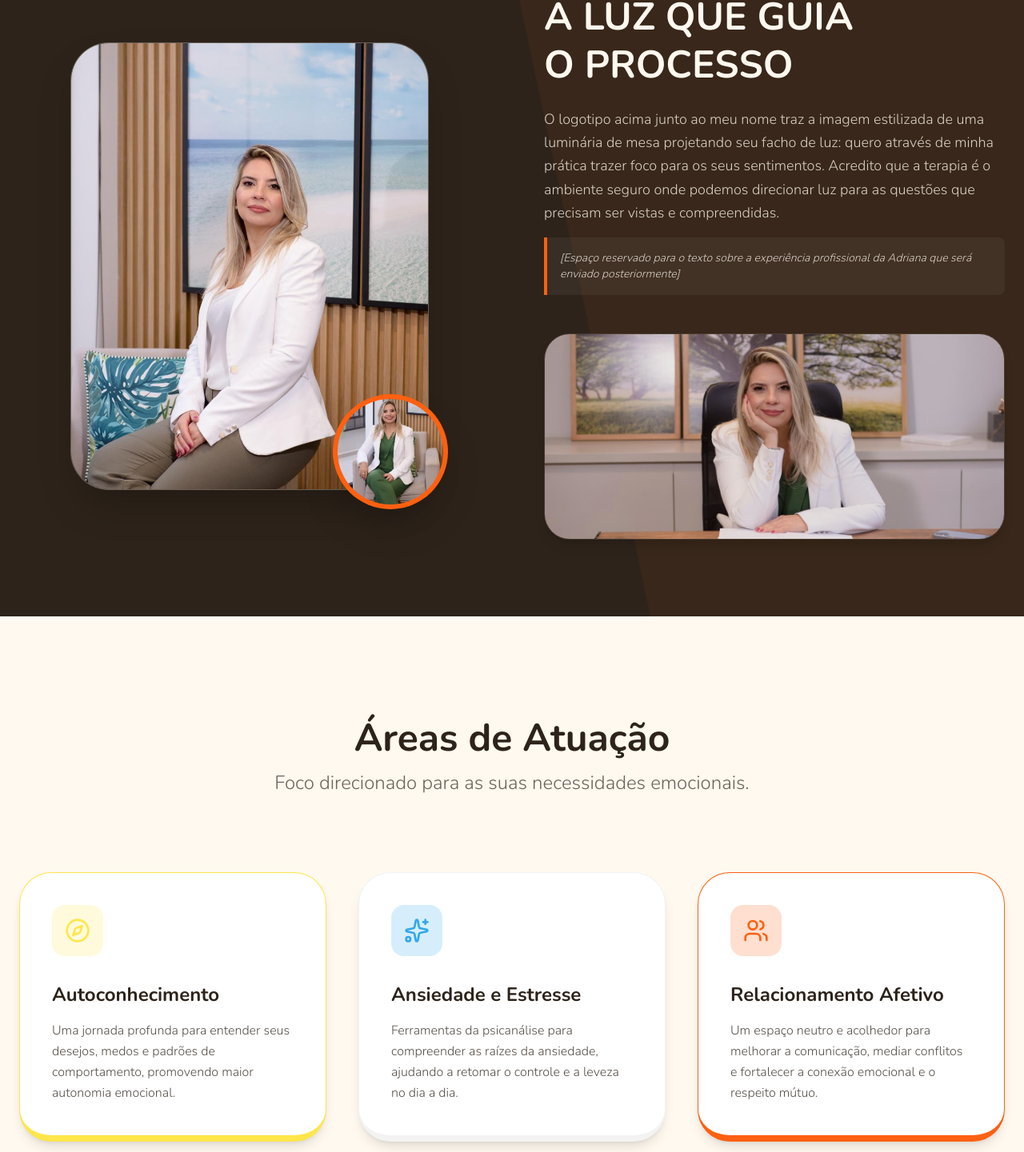
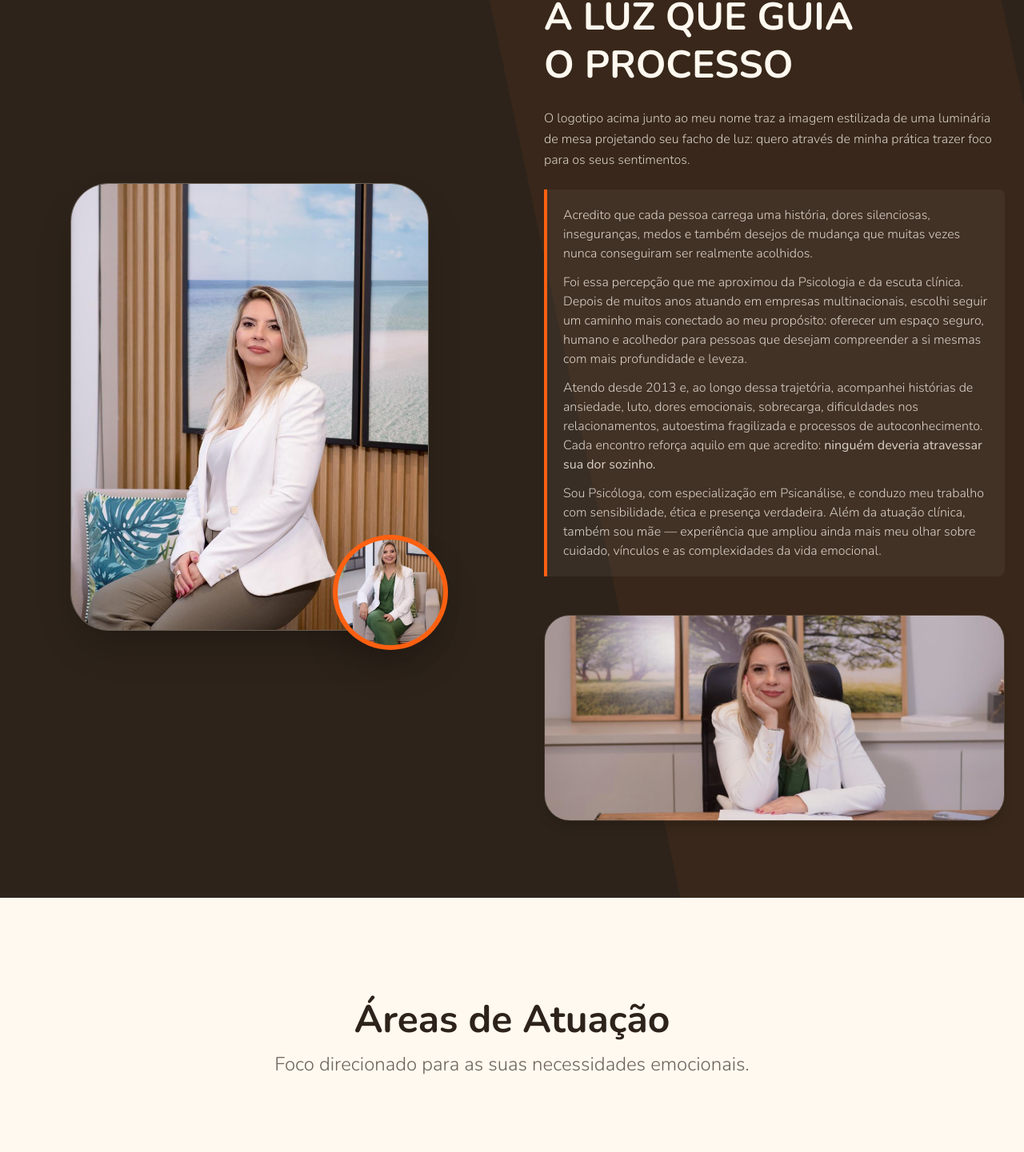
Before and after one commit to Harlock221B/site-dr-adriana-catalani, a React (Vite) app: page / in a window 1280 px wide. Shown: the part 1048-2489 px from the top of the page at 80% size. Built offline with nearby package versions, Linux system fonts and the light colour scheme.

Commit message:
feat: add QuotesDivider component and update content in About, Approach, and Specialties components

```diff
--- a/src/App.jsx
+++ b/src/App.jsx
@@ -6,6 +6,7 @@ import About from './components/About';
 import Approach from './components/Approach';
 import Specialties from './components/Specialties';
 import Testimonials from './components/Testimonials';
+import QuotesDivider from './components/QuotesDivider';
 import FAQ from './components/FAQ';
 import Footer from './components/Footer';
 
@@ -28,6 +29,7 @@ export default function App() {
       <Approach />
       <Testimonials />
       <FAQ />
+      <QuotesDivider />
       <Footer />
     </div>
   );
--- a/src/components/About.jsx
+++ b/src/components/About.jsx
@@ -6,54 +6,40 @@ import img4 from '../assets/imgs/Dr Adriana 4.jpeg';
 export default function About() {
   return (
     <section id="sobre" className="bg-drica-dark text-drica-light py-16 sm:py-24 relative overflow-hidden">
-      {/* Fundo decorativo */}
       <div className="absolute top-0 right-0 w-full lg:w-1/2 h-full bg-drica-orange/5 mix-blend-screen skew-x-12 translate-x-10 lg:translate-x-20"></div>
 
       <div className="max-w-7xl mx-auto px-6 grid lg:grid-cols-2 gap-12 lg:gap-20 items-center relative z-10">
 
-        {/* Lado Esquerdo: Imagens com animação de hover */}
+        {/* Lado Esquerdo */}
         <div className="order-2 lg:order-1 relative mx-auto w-full max-w-sm lg:max-w-md mt-8 lg:mt-0 group">
-
-          <img
-            src={img2}
-            alt="Adriana Catalani"
-            className="w-full aspect-[4/5] object-cover object-center bg-drica-light/10 rounded-[2.5rem] lg:rounded-[3rem] rounded-tr-none border border-drica-light/20 shadow-2xl relative z-10 transition-transform duration-700 ease-in-out group-hover:scale-[1.02]"
-          />
-
+          <img src={img2} alt="Adriana Catalani" className="w-full aspect-[4/5] object-cover object-center bg-drica-light/10 rounded-[2.5rem] lg:rounded-[3rem] rounded-tr-none border border-drica-light/20 shadow-2xl relative z-10 transition-transform duration-700 ease-in-out group-hover:scale-[1.02]" />
           <div className="absolute -bottom-4 -right-4 sm:-bottom-6 sm:-right-6 w-28 h-28 sm:w-36 sm:h-36 bg-drica-orange rounded-full p-1.5 shadow-2xl z-20 transition-transform duration-700 ease-in-out group-hover:-translate-y-2 group-hover:-translate-x-2 group-hover:scale-105">
-            <img
-              src={img4}
-              alt="Detalhe consultório"
-              className="w-full h-full object-cover object-center rounded-full"
-            />
+            <img src={img4} alt="Detalhe consultório" className="w-full h-full object-cover object-center rounded-full" />
           </div>
         </div>
 
-        {/* Lado Direito: Textos e Imagem Inferior */}
+        {/* Lado Direito (Textos Novos) */}
         <div className="order-1 lg:order-2 space-y-6 text-center lg:text-left flex flex-col items-center lg:items-start">
           <h2 className="text-3xl sm:text-4xl lg:text-5xl font-bold text-balance leading-tight uppercase">
             A LUZ QUE GUIA O PROCESSO
           </h2>
 
-          <div className="space-y-4 text-base sm:text-lg font-light text-drica-light/80 leading-relaxed text-pretty">
+          <div className="space-y-4 text-base font-light text-drica-light/80 leading-relaxed text-pretty">
             <p>
-              O logotipo acima junto ao meu nome traz a imagem estilizada de uma luminária de mesa projetando seu facho de luz: quero através de minha prática trazer foco para os seus sentimentos. Acredito que a terapia é o ambiente seguro onde podemos direcionar luz para as questões que precisam ser vistas e compreendidas.
+              O logotipo acima junto ao meu nome traz a imagem estilizada de uma luminária de mesa projetando seu facho de luz: quero através de minha prática trazer foco para os seus sentimentos.
             </p>
 
-            {/* Espaço reservado para a experiência (placeholder estilizado combinando com o tema escuro) */}
-            <div className="p-4 mt-4 bg-drica-light/5 border-l-4 border-drica-orange text-sm italic text-left rounded-r-lg">
-              [Espaço reservado para o texto sobre a experiência profissional da Adriana que será enviado posteriormente]
+            <div className="p-5 mt-6 bg-drica-light/5 border-l-4 border-drica-orange rounded-r-lg space-y-3 text-sm sm:text-base">
+              <p>Acredito que cada pessoa carrega uma história, dores silenciosas, inseguranças, medos e também desejos de mudança que muitas vezes nunca conseguiram ser realmente acolhidos.</p>
+              <p>Foi essa percepção que me aproximou da Psicologia e da escuta clínica. Depois de muitos anos atuando em empresas multinacionais, escolhi seguir um caminho mais conectado ao meu propósito: oferecer um espaço seguro, humano e acolhedor para pessoas que desejam compreender a si mesmas com mais profundidade e leveza.</p>
+              <p>Atendo desde 2013 e, ao longo dessa trajetória, acompanhei histórias de ansiedade, luto, dores emocionais, sobrecarga, dificuldades nos relacionamentos, autoestima fragilizada e processos de autoconhecimento. Cada encontro reforça aquilo em que acredito: <strong>ninguém deveria atravessar sua dor sozinho.</strong></p>
+              <p>Sou Psicóloga, com especialização em Psicanálise, e conduzo meu trabalho com sensibilidade, ética e presença verdadeira. Além da atuação clínica, também sou mãe — experiência que ampliou ainda mais meu olhar sobre cuidado, vínculos e as complexidades da vida emocional.</p>
             </div>
           </div>
 
-          {/* CORREÇÃO DEFINITIVA: Div externa pro espaçamento (pt-6) e div interna como máscara redonda */}
           <div className="pt-6 w-full">
             <div className="overflow-hidden rounded-2xl sm:rounded-[2rem] shadow-lg border border-drica-light/10">
-              <img
-                src={img3}
-                alt="Ambiente do consultório"
-                className="w-full h-48 sm:h-64 object-cover object-center opacity-90 transition-all duration-700 ease-in-out hover:opacity-100 hover:scale-105"
-              />
+              <img src={img3} alt="Ambiente do consultório" className="w-full h-48 sm:h-64 object-cover object-center opacity-90 transition-all duration-700 ease-in-out hover:opacity-100 hover:scale-105" />
             </div>
           </div>
         </div>
--- /dev/null
+++ b/src/components/QuotesDivider.jsx
@@ -0,0 +1,29 @@
+import React from 'react';
+
+export default function QuotesDivider() {
+  const frases = [
+    "Você não precisa carregar tudo sozinha(o)",
+    "Sua dor merece ser escutada",
+    "Nem sempre é fácil pedir ajuda",
+    "A terapia pode ser um recomeço"
+  ];
+
+  return (
+    <section className="bg-drica-orange py-16 sm:py-24 overflow-hidden relative">
+      {/* Fundo sutil */}
+      <div className="absolute inset-0 opacity-10 bg-[radial-gradient(circle_at_center,_var(--tw-gradient-stops))] from-white via-transparent to-transparent"></div>
+
+      <div className="max-w-7xl mx-auto px-6 relative z-10">
+        <div className="grid grid-cols-1 md:grid-cols-2 lg:grid-cols-4 gap-8 text-center divide-y md:divide-y-0 md:divide-x divide-white/20">
+          {frases.map((frase, index) => (
+            <div key={index} className="px-6 py-4 md:py-0 flex items-center justify-center">
+              <p className="text-white font-medium text-xl sm:text-2xl leading-tight text-balance">
+                "{frase}"
+              </p>
+            </div>
+          ))}
+        </div>
+      </div>
+    </section>
+  );
+}
--- a/src/components/Specialties.jsx
+++ b/src/components/Specialties.jsx
@@ -1,5 +1,5 @@
 import React from 'react';
-import { Users, Sparkles, Compass } from 'lucide-react';
+import { Users, Sparkles, Compass, Leaf } from 'lucide-react';
 
 export default function Specialties() {
   const colorStyles = {
@@ -13,19 +13,25 @@ export default function Specialties() {
       icon: Compass,
       colorTheme: colorStyles.yellow,
       title: 'Autoconhecimento',
-      description: 'Uma jornada profunda para entender seus desejos, medos e padrões de comportamento, promovendo maior autonomia emocional.'
+      description: 'Um espaço para compreender padrões, emoções e escolhas, fortalecendo sua relação consigo mesmo e promovendo mais consciência e autenticidade na vida.'
     },
     {
       icon: Sparkles,
       colorTheme: colorStyles.blue,
       title: 'Ansiedade e Estresse',
-      description: 'Ferramentas da psicanálise para compreender as raízes da ansiedade, ajudando a retomar o controle e a leveza no dia a dia.'
+      description: 'Acolhimento para momentos de sobrecarga emocional, pensamentos acelerados e ansiedade, ajudando você a recuperar equilíbrio, leveza e qualidade de vida.'
     },
     {
-      icon: Users, // Ícone mantido para representar relacionamentos
+      icon: Users,
       colorTheme: colorStyles.orange,
-      title: 'Relacionamento Afetivo',
-      description: 'Um espaço neutro e acolhedor para melhorar a comunicação, mediar conflitos e fortalecer a conexão emocional e o respeito mútuo.'
+      title: 'Relacionamentos Afetivos',
+      description: 'Um espaço seguro para compreender vínculos, melhorar a comunicação, lidar com conflitos emocionais e construir relações mais saudáveis e conscientes.'
+    },
+    {
+      icon: Leaf,
+      colorTheme: colorStyles.blue, // Reutilizando o azul para manter harmonia
+      title: 'Luto e Processos de Perda',
+      description: 'O luto pode despertar dores profundas, mudanças e sentimentos difíceis de nomear. A terapia oferece acolhimento e suporte emocional para atravessar esse processo com cuidado e respeito ao seu tempo.'
     }
   ];
 
@@ -33,7 +39,6 @@ export default function Specialties() {
     <section id="especialidades" className="bg-drica-light py-20 sm:py-32 relative">
       <div className="max-w-7xl mx-auto px-6">
 
-        {/* Cabeçalho da Seção */}
         <div className="text-center mb-16 sm:mb-24">
           <h3 className="text-3xl sm:text-4xl lg:text-5xl font-bold mb-4 text-drica-dark text-balance">
             Áreas de Atuação
@@ -43,24 +48,19 @@ export default function Specialties() {
           </p>
         </div>
 
-        {/* Uso de Grid para alinhamento perfeito e mesma altura (items-stretch) */}
-        <div className="grid grid-cols-1 md:grid-cols-3 gap-8 lg:gap-10 items-stretch">
+        {/* Mudei o grid aqui para 2x2 para acomodar 4 cards perfeitamente */}
+        <div className="grid grid-cols-1 md:grid-cols-2 gap-8 lg:gap-10 items-stretch">
           {especialidades.map((esp, index) => (
             <div
               key={index}
               className={`bg-white p-8 lg:p-10 rounded-[2.5rem] shadow-lg border-t border-l border-r border-drica-dark/5 border-b-[8px] ${esp.colorTheme.border} hover:-translate-y-3 hover:shadow-2xl transition-all duration-500 group flex flex-col h-full`}
             >
-              {/* Ícone com animação */}
               <div className={`w-16 h-16 rounded-2xl ${esp.colorTheme.bg} flex items-center justify-center mb-8 group-hover:scale-110 group-hover:rotate-3 transition-transform duration-500`}>
                 <esp.icon className={`${esp.colorTheme.text} w-8 h-8`} />
               </div>
-
-              {/* Título */}
               <h4 className="text-2xl font-bold mb-4 text-drica-dark">
                 {esp.title}
               </h4>
-
-              {/* flex-grow garante que o texto empurre o fundo do cartão preenchendo o espaço vazio */}
               <p className="text-drica-dark/80 font-light leading-relaxed flex-grow">
                 {esp.description}
               </p>
```
Also changed, not shown: src/components/Approach.jsx (+6 -11 lines).
